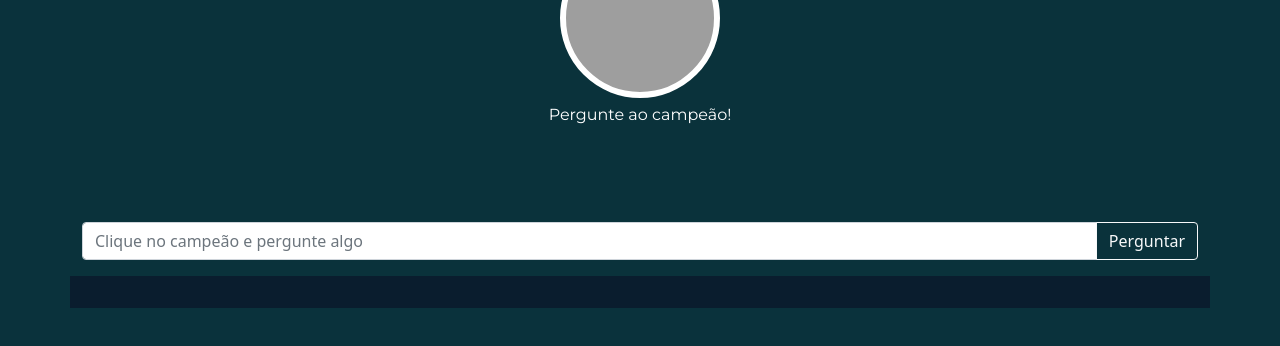
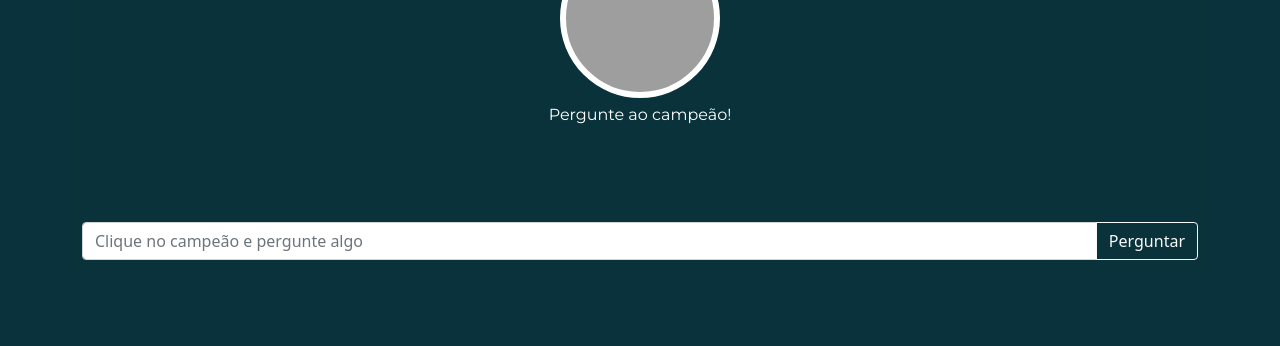
Before and after one commit to PatsFerrer/frontend-santander_dev_week24, a plain HTML site: page index.html in a window 1280 px wide. Shown: the part 76-422 px from the top of the page. Drawn offline with nearby package versions, Linux system fonts and the light colour scheme; no server answers; grey boxes are pictures that could not be loaded.

Commit message:
alterei fundo dos campeoes

```diff
--- a/src/styles/style.css
+++ b/src/styles/style.css
@@ -11,10 +11,8 @@ body {
 }
 
 .timeline-carousel {
-  background-color: #0a1428b4;
   font-family: "Roboto", sans-serif;
   font-weight: 400;
-  /* padding: 16px 6.9444% 90px 6.9444%; */
   padding: 16px;
   position: relative;
   overflow: hidden;
```
